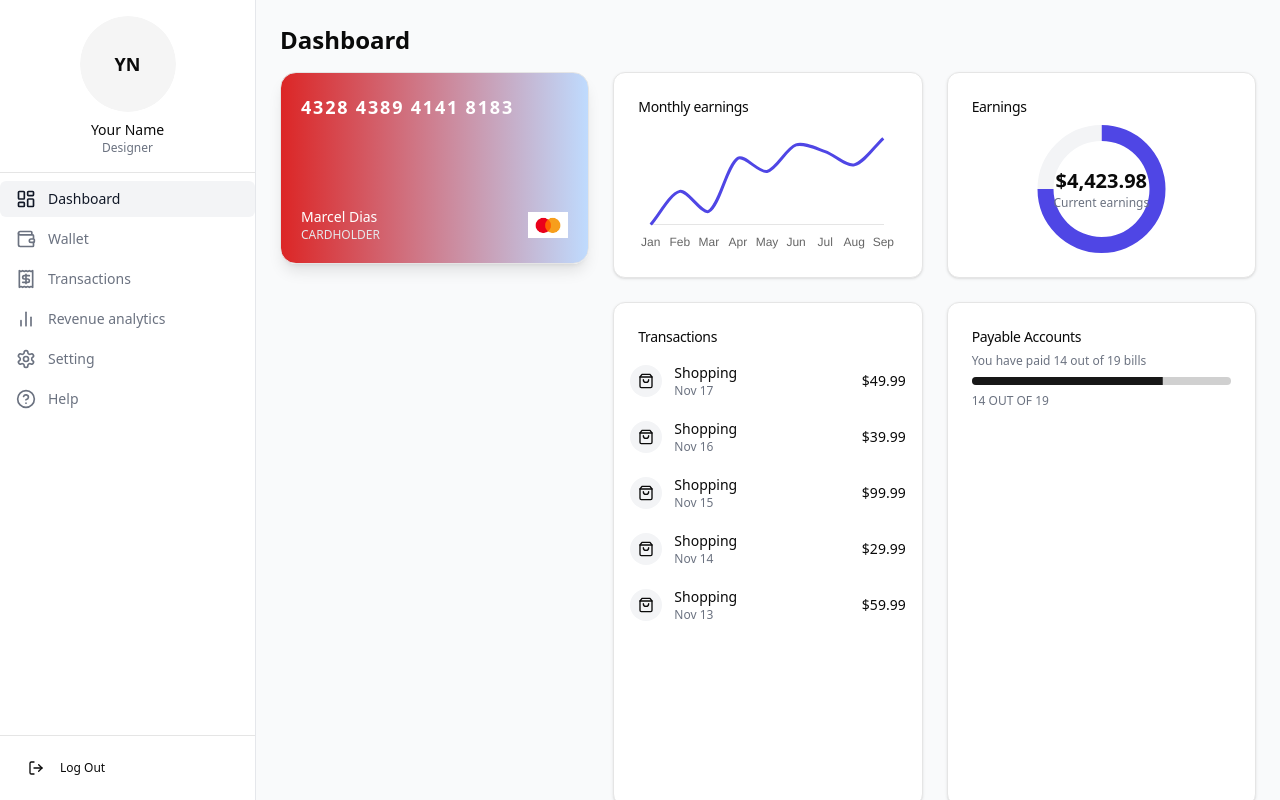
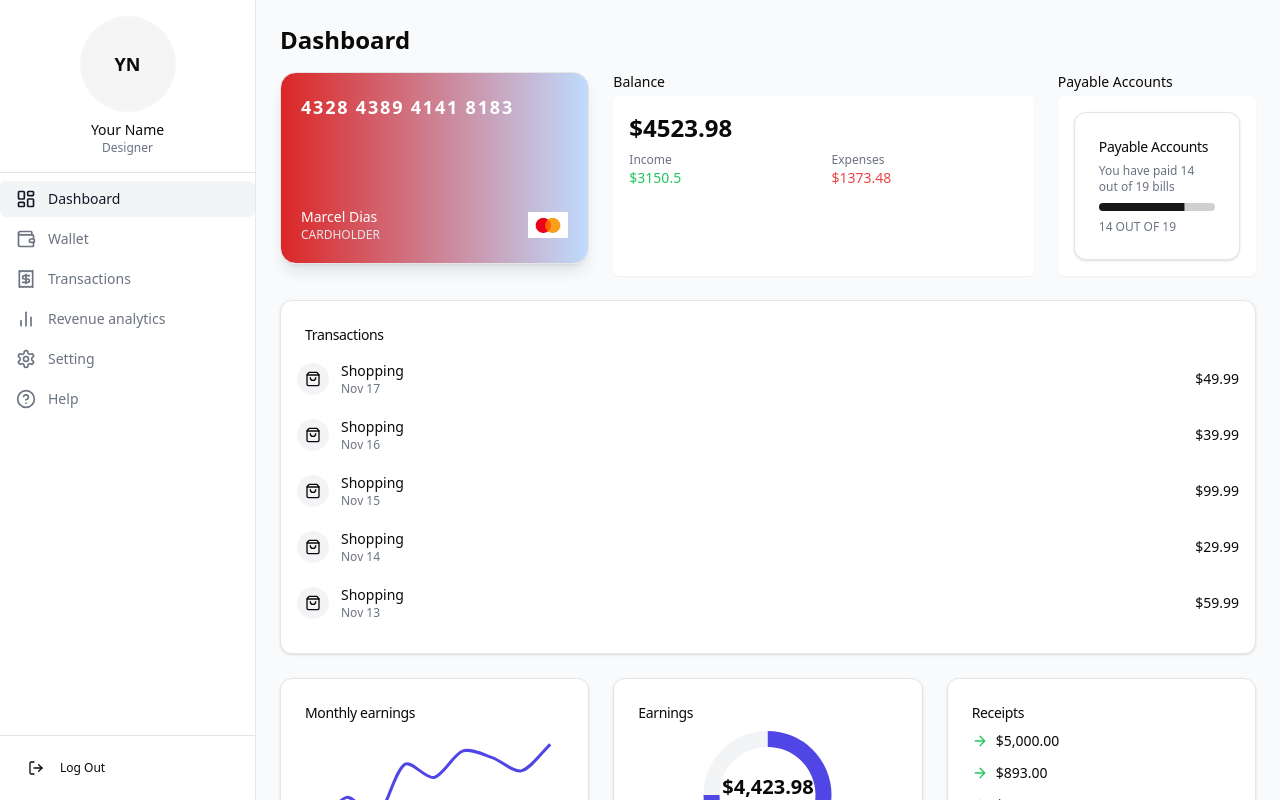
Before and after one commit to NeemaMwende/AI-Powered-Personal-Finance-Tracker, a Next.js app: page /dashboard in a window 1280 px wide. Built offline with nearby package versions, Linux system fonts and the light colour scheme.

Commit message:
refactored

```diff
--- a/src/app/dashboard/page.tsx
+++ b/src/app/dashboard/page.tsx
@@ -17,8 +17,8 @@ export default function DashboardPage() {
       </div>
 
       <Suspense fallback={<DashboardSkeleton />}>
-        <div className="grid grid-cols-3 gap-6">
-          <div className="col-span-1">
+        <div className="grid grid-cols-12 gap-6">
+          <div className="col-span-4">
             <BalanceCard
               totalBalance={4523.98}
               income={3150.50}
@@ -27,14 +27,53 @@ export default function DashboardPage() {
             />
           </div>
 
-          <div className="col-span-2 grid grid-cols-2 gap-6">
+          <div className="col-span-8">
+            <div className="grid grid-cols-12 gap-6 h-full">
+
+              <div className="col-span-8">
+                <div className="flex flex-col h-full">
+                  <h3 className="text-sm font-medium mb-1">Balance</h3>
+                  <div className="bg-white rounded-md shadow-sm p-4 flex-grow flex flex-col">
+                    <div className="text-2xl font-bold">${4523.98}</div>
+                    <div className="grid grid-cols-2 gap-4 mt-2">
+                      <div>
+                        <p className="text-xs text-gray-500">Income</p>
+                        <p className="text-sm font-medium text-green-500">${3150.50}</p>
+                      </div>
+                      <div>
+                        <p className="text-xs text-gray-500">Expenses</p>
+                        <p className="text-sm font-medium text-red-500">${1373.48}</p>
+                      </div>
+                    </div>
+                  </div>
+                </div>
+              </div>
+
+              <div className="col-span-4">
+                <div className="flex flex-col h-full">
+                  <h3 className="text-sm font-medium mb-1">Payable Accounts</h3>
+                  <div className="bg-white rounded-md shadow-sm p-4 flex-grow">
+                    <PayableAccounts current={14} total={19} />
+                  </div>
+                </div>
+              </div>
+            </div>
+          </div>
+
+          <div className="col-span-12">
+            <TransactionsList />
+          </div>
+
+          <div className="col-span-4">
             <MonthlyEarningsChart />
+          </div>
+
+          <div className="col-span-4">
             <EarningsDonutChart earnings={4423.98} />
+          </div>
 
-            <TransactionsList />
-
-            <div className="space-y-6">
-              <PayableAccounts current={14} total={19} />
+          <div className="col-span-4">
+            <div className="grid grid-rows-2 gap-6 h-full">
               <ReceiptsList />
               <PayablesList />
             </div>
```
